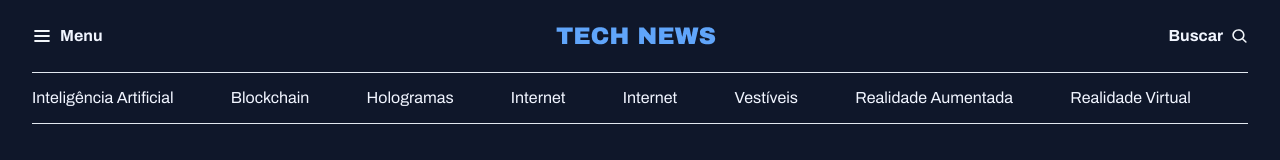
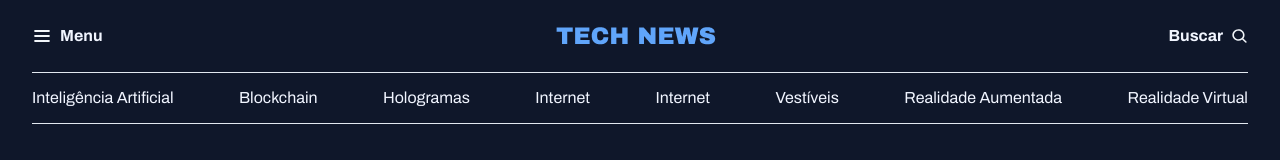
Before and after one commit to flpiensen/PortalNoticias, a plain HTML site: page index.html in a window 1280 px wide. Drawn offline with Linux system fonts and the light colour scheme.

Commit message:
Update header styles for improved layout and add justify-content property

```diff
--- a/style/components/header.css
+++ b/style/components/header.css
@@ -59,4 +59,5 @@
   border: solid 1px var(--stroke-color);
   border-inline: none;
   padding-block: 14px;
+  justify-content: space-between;
 }
--- a/style/global.css
+++ b/style/global.css
@@ -32,8 +32,6 @@ body {
   background-color: var(--bg-color);
   color: var(--text-color-primary);
   font: var(--text);
-  max-width: 1280px;
-  max-height: 72px;
 }
 
 a {
```
